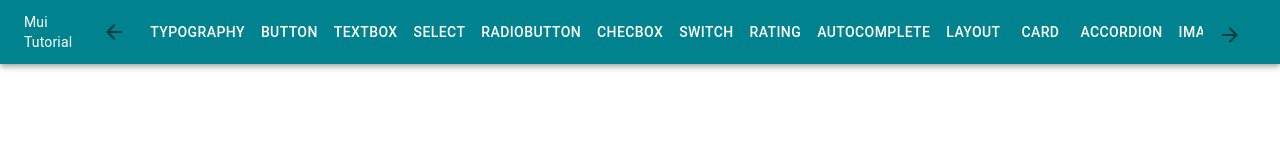
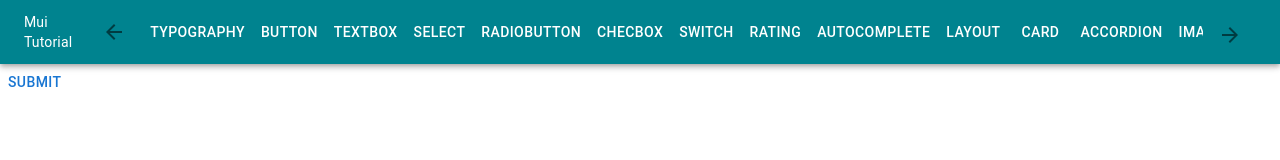
Before and after one commit to shubham-mhatre/react-typescript-material-ui, a React (Create React App) app: page /muidialog in a window 1280 px wide. Shown: the top 160 px of the page. Built offline with nearby package versions, Linux system fonts and the light colour scheme.

Commit message:
dialog material ui

```diff
--- a/src/App.tsx
+++ b/src/App.tsx
@@ -30,6 +30,7 @@ import MuiTooltip from './Components/MuiTooltip';
 import MuiTable from './Components/MuiTable';
 import MuiAlert from './Components/MuiAlert';
 import MuiSnackbar from './Components/MuiSnackbar';
+import MuiDialog from './Components/MuiDialog';
 
 function App() {
   return (
@@ -64,6 +65,7 @@ function App() {
           <Route path="/muitable" element={<MuiTable />}></Route>
           <Route path="/muialert" element={<MuiAlert />}></Route>
           <Route path="/muisnackbar" element={<MuiSnackbar />}></Route>
+          <Route path="/muidialog" element={<MuiDialog />}></Route>
         </Routes>
       </Router>
     </div>
--- /dev/null
+++ b/src/Components/MuiDialog.tsx
@@ -0,0 +1,26 @@
+import { Button,Dialog,DialogTitle,DialogContent,
+    DialogContentText,DialogActions } from '@mui/material'
+import React,{useState} from 'react'
+
+
+const MuiDialog = () => {
+    const[open,setOpen]=useState(false);
+  return (
+    <>
+    <Button onClick={()=>setOpen(true)}>Submit</Button>
+    <Dialog open={open}>
+    <DialogTitle>Submit form?</DialogTitle>
+    <DialogContent>
+        <DialogContentText>are you sure you want to submit the form?</DialogContentText>
+    </DialogContent>
+    <DialogActions>
+        <Button onClick={()=>setOpen(false)}>Submit</Button>
+        <Button onClick={()=>setOpen(false)}>cancel</Button>
+    </DialogActions>
+    </Dialog>
+
+    </>
+  )
+}
+
+export default MuiDialog
--- a/src/Components/MuiNavbar.tsx
+++ b/src/Components/MuiNavbar.tsx
@@ -56,6 +56,7 @@ const MuiNavbar = () => {
                                 <Button color='inherit' href="/muitable">Table</Button>
                                 <Button color='inherit' href="/muialert">Alert</Button>
                                 <Button color='inherit' href="/muisnackbar">Snackbar</Button>
+                                <Button color='inherit' href="/muidialog">Dialog</Button>
                             </div>
                         </div>
                         <div style={{ minWidth: '500px' }} />
```
